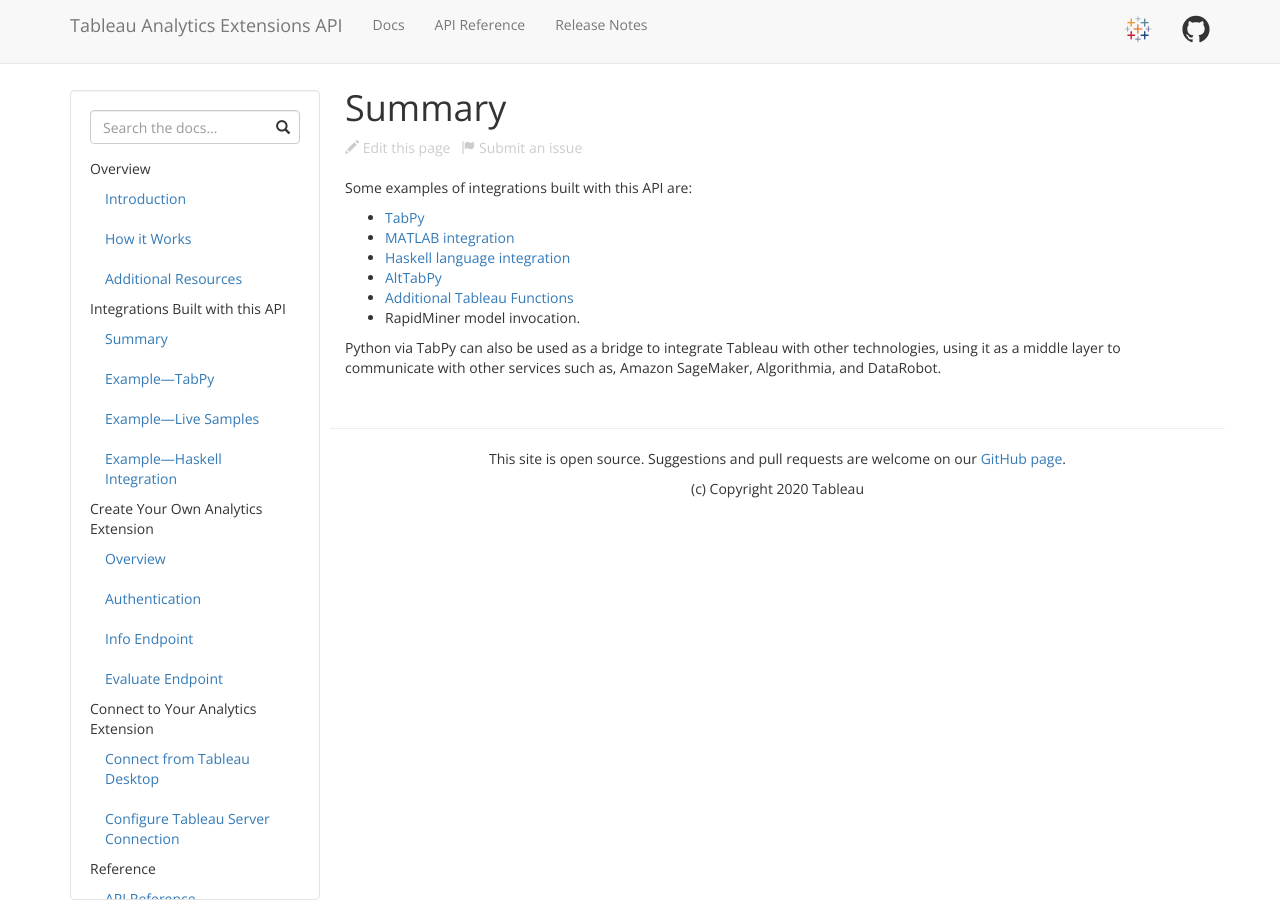
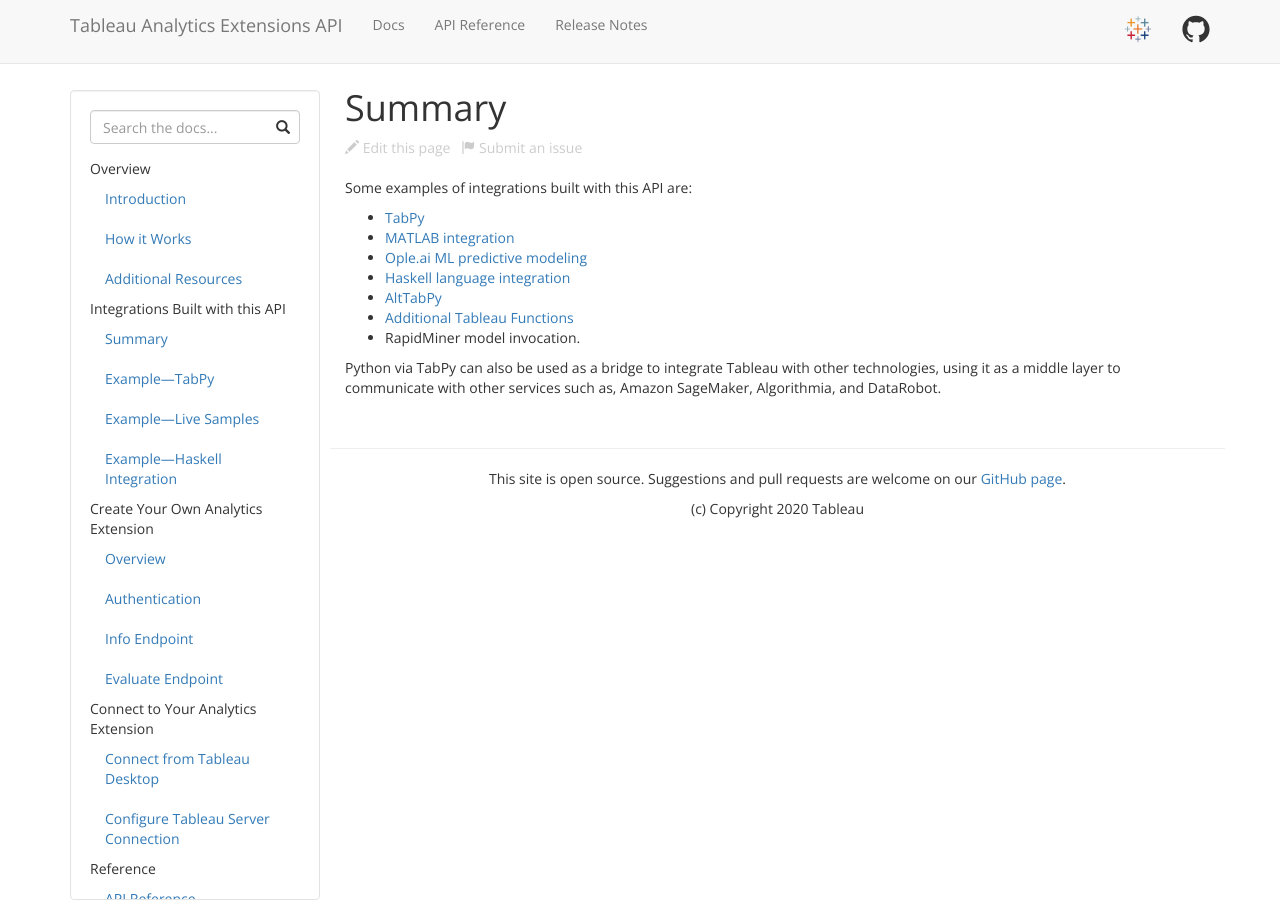
Before and after one commit to tableau/analytics-extensions-api, a Jekyll site: the page built from docs/ae_summary.md, in a window 1280 px wide. Built offline with Jekyll 4.4.1, drawn with Linux system fonts in a browser that asks for light colours; nearby versions of some CDN libraries.

Commit message:
Update ae_summary.md

```diff
--- a/docs/ae_summary.md
+++ b/docs/ae_summary.md
@@ -6,6 +6,7 @@
 Some examples of integrations built with this API are:
 - [TabPy](https://github.com/tableau/TabPy)
 - [MATLAB integration](https://www.mathworks.com/products/reference-architectures/tableau.html)
+- [Ople.ai ML predictive modeling](https://ople.ai/tableau-integration/)
 - [Haskell language integration](https://databoss.starschema.net/tableau-external-services-api-adding-haskell-calculations/)
 - [AltTabPy](https://alttabpy.readthedocs.io/en/latest/index.html)
 - [Additional Tableau Functions](https://glitch.com/edit/#!/ext-api-test?path=README.md:1:0)
```
